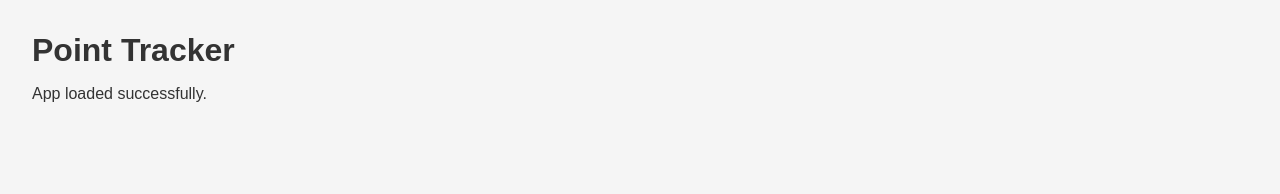
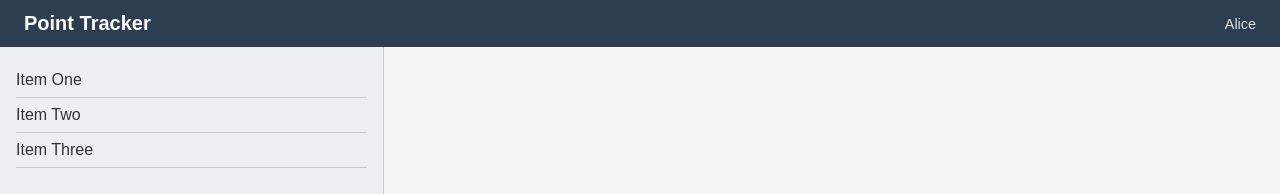
Before and after one commit to ddrake-geojobe/point-data-tracker, a plain HTML site: page index.html in a window 1280 px wide. Shown: the top 194 px of the page. Drawn offline with Linux system fonts and the light colour scheme.

Commit message:
basic 3 file UI

```diff
--- a/index.html
+++ b/index.html
@@ -7,8 +7,11 @@
     <link rel="stylesheet" href="styles.css" />
   </head>
   <body>
-    <h1>Point Tracker</h1>
-    <p id="message">Welcome!</p>
-    <script src="main.js"></script>
+    <header id="topbar"></header>
+    <div id="app">
+      <nav id="sidebar"></nav>
+      <main id="content"></main>
+    </div>
+    <script type="module" src="main.js"></script>
   </body>
 </html>
--- a/main.js
+++ b/main.js
@@ -1,2 +1,33 @@
-const message = document.getElementById('message');
-message.textContent = 'App loaded successfully.';
+function createTopbar({ title = 'Point Tracker', user = 'Guest' } = {}) {
+  const header = document.createElement('header');
+  header.id = 'topbar';
+
+  const titleEl = document.createElement('span');
+  titleEl.className = 'topbar-title';
+  titleEl.textContent = title;
+
+  const userEl = document.createElement('span');
+  userEl.className = 'topbar-user';
+  userEl.textContent = user;
+
+  header.append(titleEl, userEl);
+  return header;
+}
+
+function createSidebar(items = []) {
+  const nav = document.createElement('nav');
+  nav.id = 'sidebar';
+
+  const ul = document.createElement('ul');
+  for (const item of items) {
+    const li = document.createElement('li');
+    li.textContent = item;
+    ul.append(li);
+  }
+
+  nav.append(ul);
+  return nav;
+}
+
+document.getElementById('topbar').replaceWith(createTopbar({ title: 'Point Tracker', user: 'Alice' }));
+document.getElementById('sidebar').replaceWith(createSidebar(['Item One', 'Item Two', 'Item Three']));
--- a/styles.css
+++ b/styles.css
@@ -6,11 +6,62 @@
 
 body {
   font-family: sans-serif;
-  padding: 2rem;
   background-color: #f5f5f5;
   color: #333;
+  display: flex;
+  flex-direction: column;
+  height: 100vh;
 }
 
-h1 {
-  margin-bottom: 1rem;
+/* Topbar */
+#topbar {
+  display: flex;
+  justify-content: space-between;
+  align-items: center;
+  background-color: #2c3e50;
+  color: #fff;
+  padding: 0.75rem 1.5rem;
+  flex-shrink: 0;
 }
+
+.topbar-title {
+  font-size: 1.25rem;
+  font-weight: bold;
+}
+
+.topbar-user {
+  font-size: 0.9rem;
+  opacity: 0.85;
+}
+
+/* App layout */
+#app {
+  display: flex;
+  flex: 1;
+  overflow: hidden;
+}
+
+/* Sidebar */
+#sidebar {
+  width: 30%;
+  background-color: #ecf0f1;
+  padding: 1rem;
+  overflow-y: auto;
+  border-right: 1px solid #ccc;
+}
+
+#sidebar ul {
+  list-style: none;
+}
+
+#sidebar ul li {
+  padding: 0.5rem 0;
+  border-bottom: 1px solid #ccc;
+}
+
+/* Main content */
+#content {
+  flex: 1;
+  padding: 1.5rem;
+  overflow-y: auto;
+}
```
